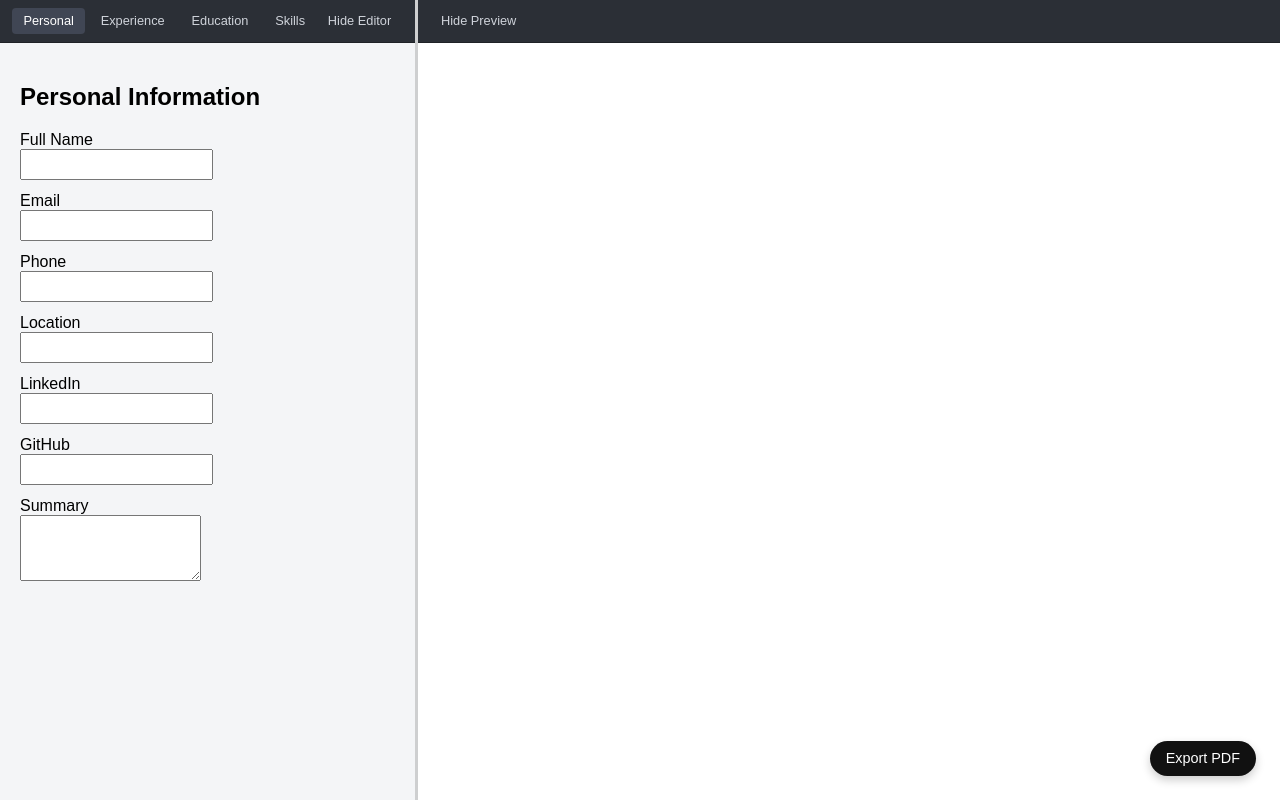
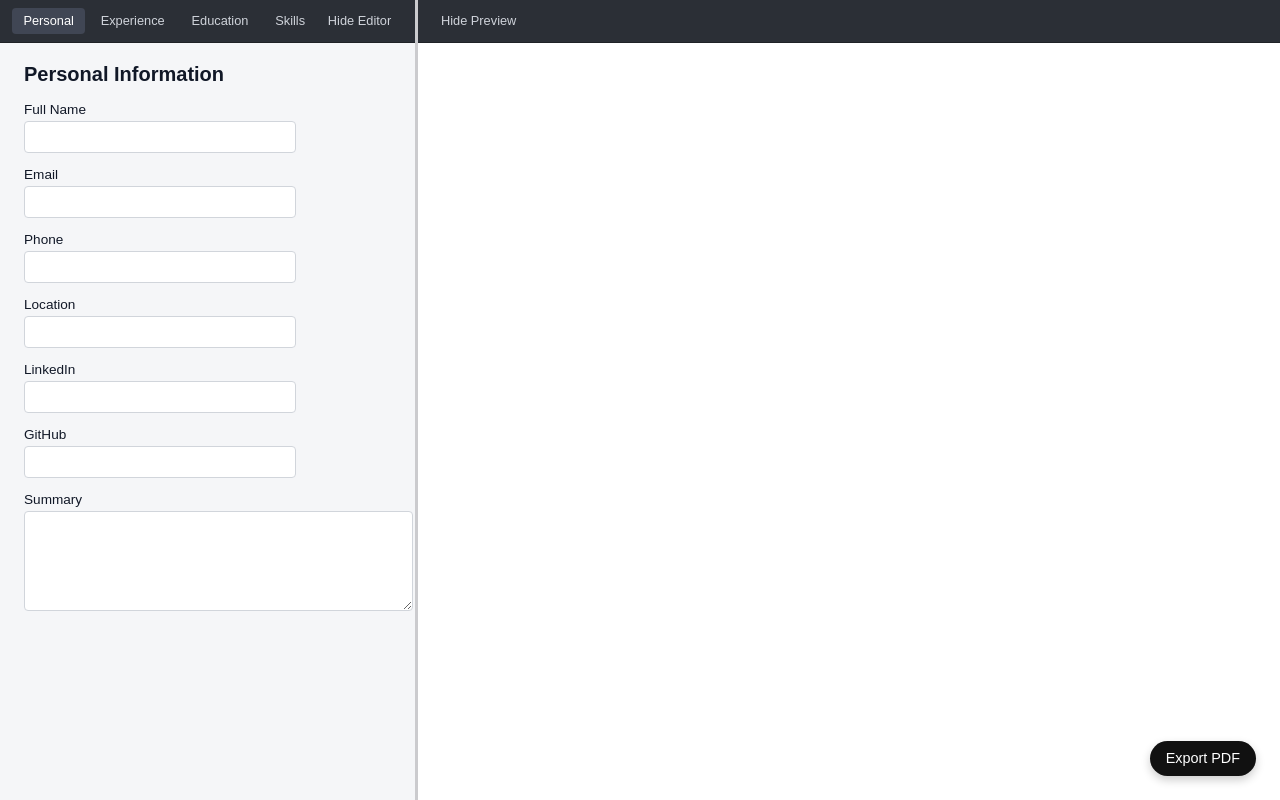
Before and after one commit to WillEdgington/react-cv-app, a React (Vite) app: page / in a window 1280 px wide. Shown: the top 800 px of the page. Built offline with nearby package versions, Linux system fonts and the light colour scheme.

Commit message:
editor panel styled

```diff
--- a/src/components/editor/sections/EducationPage.jsx
+++ b/src/components/editor/sections/EducationPage.jsx
@@ -12,9 +12,9 @@ function EducationList({ education, onDelete, onMove }) {
         </div>
 
         <div className="education-actions">
-          <button disabled={idx === 0} onClick={() => onMove(idx, -1)}>Up</button>
-          <button disabled={idx === education.length - 1} onClick={() => onMove(idx, 1)}>Down</button>
-          <button onClick={() => onDelete(item.id)}>Delete</button>
+          <button className="action-button" disabled={idx === 0} onClick={() => onMove(idx, -1)}>Up</button>
+          <button className="action-button" disabled={idx === education.length - 1} onClick={() => onMove(idx, 1)}>Down</button>
+          <button className="delete-button" onClick={() => onDelete(item.id)}>Delete</button>
         </div>
       </div>
     );
@@ -85,8 +85,9 @@ function EducationForm({ onAdd }) {
 
   return (
     <form onSubmit={handleSubmit} className="education-form">
-      <label>Institution</label><br/>
+      <label>Institution</label>
       <input
+        className="input-medium"
         name="school"
         placeholder="Enter Institution..."
         value={form.school}
@@ -97,8 +98,9 @@ function EducationForm({ onAdd }) {
         <div className="field-error">{errors.school}</div>
       )}
 
-      <label>Qualification</label><br />
+      <label>Qualification</label>
       <input
+        className="input-medium"
         name="qualification"
         placeholder="Enter Qualification..."
         value={form.qualification}
@@ -109,8 +111,10 @@ function EducationForm({ onAdd }) {
         <div className="field-error">{errors.qualification}</div>
       )}
 
-      <label>Start year</label><br />
+      <div className="date-row">
+        <label>Start year
           <input
+            className="input-small"
             type="number"
             name="startYear"
             placeholder="YYYY"
@@ -123,9 +127,11 @@ function EducationForm({ onAdd }) {
           {errors.startYear && (
             <div className="field-error">{errors.startYear}</div>
           )}
+        </label>
 
-      <label>End year</label><br />
+        <label>End year
           <input
+            className="input-small"
             type="number"
             name="endYear"
             placeholder="YYYY"
@@ -138,15 +144,17 @@ function EducationForm({ onAdd }) {
           {errors.endYear && (
             <div className="field-error">{errors.endYear}</div>
           )}
+        </label>
+      </div>
 
-      <label>Description</label><br />
+      <label>Description</label>
       <textarea
         name="description"
         placeholder="Enter Description (optional)..."
         rows={4}
         value={form.description}
         onChange={handleChange}
-      /><br />
+      />
       {errors.description && (
         <div className="field-error">{errors.description}</div>
       )}
--- a/src/components/editor/sections/PersonalPage.jsx
+++ b/src/components/editor/sections/PersonalPage.jsx
@@ -16,24 +16,24 @@ export default function PersonalPage() {
       <h2>Personal Information</h2>
 
       <label>Full Name</label>
-      <input name="name" value={personal.name} onChange={handleChange} />
+      <input className="input-medium" name="name" value={personal.name} onChange={handleChange} />
 
       <label>Email</label>
-      <input name="email" value={personal.email} onChange={handleChange} />
+      <input className="input-medium" name="email" value={personal.email} onChange={handleChange} />
 
       <label>Phone</label>
-      <input name="phone" value={personal.phone} onChange={handleChange} />
+      <input className="input-medium" name="phone" value={personal.phone} onChange={handleChange} />
 
       <label>Location</label>
-      <input name="location" value={personal.location} onChange={handleChange} />
+      <input className="input-medium" name="location" value={personal.location} onChange={handleChange} />
 
       <label>LinkedIn</label>
-      <input name="linkedin" value={personal.linkedin} onChange={handleChange} />
+      <input className="input-medium" name="linkedin" value={personal.linkedin} onChange={handleChange} />
 
       <label>GitHub</label>
-      <input name="github" value={personal.github} onChange={handleChange} />
+      <input className="input-medium" name="github" value={personal.github} onChange={handleChange} />
 
-      <label>Summary</label><br/>
+      <label>Summary</label>
       <textarea
         name="summary"
         rows={4}
--- a/src/components/editor/sections/SkillsPage.jsx
+++ b/src/components/editor/sections/SkillsPage.jsx
@@ -8,15 +8,15 @@ function SkillsList({ skills, onDelete, onMove }) {
       <strong>{skill.name}</strong>
 
         <div className="skill-actions">
-          <button disabled={idx === 0} onClick={() => onMove(idx, -1)}>Up</button>
-          <button disabled={idx === skills.length - 1} onClick={() => onMove(idx, 1)}>Down</button>
-          <button onClick={() => onDelete(skill.id)}>Delete</button>
+          <button className="action-button" disabled={idx === 0} onClick={() => onMove(idx, -1)}>Up</button>
+          <button className="action-button" disabled={idx === skills.length - 1} onClick={() => onMove(idx, 1)}>Down</button>
+          <button className="delete-button" onClick={() => onDelete(skill.id)}>Delete</button>
         </div>
       </div>
     );
   }
   return (
-    <div className="skills-list">
+    <div className="skills-list-editor">
       {skills.map((skill, idx) => skillsBox(skill, idx))}
     </div>
   );
@@ -60,6 +60,7 @@ function SkillsForm({ onAdd }) {
     <form onSubmit={handleSubmit} className="skills-form">
       <label>Skill</label>
       <input
+        className="input-medium"
         placeholder="Enter Skill..."
         value={name}
         onChange={handleChange}
--- a/src/styles/app.css
+++ b/src/styles/app.css
@@ -11,11 +11,9 @@ body {
 .cv-panel,
 .editor-panel {
   flex: 1;
-  border-right: 3px solid rgba(0, 0, 0, 0.158);
   display: flex;
   flex-direction: column;
   min-height: 0;
-  background: #f4f5f7;
 }
 
 .toolbar {
--- a/src/styles/editor.css
+++ b/src/styles/editor.css
@@ -1,5 +1,15 @@
+.editor-panel {
+  border-right: 3px solid #cbcbce;
+  background: #f5f6f8;
+  color: #1f2933;
+  height: 100%;
+}
+
 .section {
-  padding: 20px;
+  padding: 1.25rem 1.5rem 2rem;
+  width: 90%;
+  max-width: min(720px, 100%);
+  margin: 0 auto;
 
   overflow-y: auto;
   overflow-x: hidden;
@@ -8,18 +18,193 @@
   scrollbar-width: none;
 }
 
-input {
+.section h2 {
+  font-size: 1.25rem;
+  font-weight: 700;
+  margin: 0 0 1rem;
+  color: #111827;
+}
+
+/* form styles */
+
+.section form {
+  display: flex;
+  flex-direction: column;
+}
+
+.section label {
   display: block;
-  margin-bottom: 12px;
-  padding: 6px;
+  font-size: 0.85rem;
+  font-weight: 500;
+  color: #111827;
+  margin: 0.85rem 0 0.25rem;
+}
+
+.section input,
+.section textarea {
+  width: 100%;
+  padding: 0.45rem;
+  font-size: 0.9rem;
+  border-radius: 4px;
+  border: 1px solid #d1d5db;
+  background: #ffffff;
+  color: #111827;
+}
+
+.section textarea {
+  line-height: 1.45;
+}
+
+.section input:focus,
+.section textarea:focus {
+  outline: none;
+  border-color: #2b2f36;
+}
+
+.section form button {
+  margin-top: 1rem;
+  margin-right: auto;
+  padding: 0.4rem 0.75rem;
+  font-size: 0.75rem;
+  font-weight: 500;
+  border-radius: 4px;
+  background: #111;
+  color: #fff;
+  cursor: pointer;
+}
+
+.section form button:hover {
+  background: #000;
+}
+
+.section input.input-small {
+  width: 3.5rem;
+}
+
+.section input.input-medium {
+  width: 16rem;
 }
 
 .field-error {
-  color: #c62828;
-  font-size: 0.85rem;
-  margin-top: 4px;
+  color: #b91c1c;
+  font-size: 0.7rem;
+  margin-top: 0.25rem;
 }
 
 input:has(+ .field-error) {
-  border-color: #c62828;
+  border-color: #b91c1c;
 }
+
+.date-row {
+  display: flex;
+  align-items: center;
+  gap: 1rem;
+  margin-top: 0.25rem;
+}
+
+.date-row label {
+  display: grid;
+}
+
+.checkbox-row {
+  display: flex;
+  align-items: center;
+  gap: 0.5rem;
+  margin-top: 0.75rem;
+  width: fit-content;
+}
+
+.checkbox-row label {
+  display: inline;
+  margin: 0;
+  font-size: 0.85rem;
+  white-space: nowrap;
+}
+
+/* item list/boxes styles */
+
+.skills-list-editor,
+.experience-list,
+.education-list {
+  margin-bottom: 1.25rem;
+}
+
+.skill-box,
+.experience-box,
+.education-box {
+  display: flex;
+  justify-content: space-between;
+  align-items: center;
+  padding: 0.5rem 0.6rem;
+  margin-bottom: 0.35rem;
+  border-radius: 4px;
+  background: #ffffff;
+  border: 1px solid #e5e7eb;
+}
+
+.skill-box strong,
+.experience-summary strong,
+.education-summary strong {
+  font-size: 0.85rem;
+  font-weight: 600;
+}
+
+.experience-summary div,
+.education-summary div {
+  font-size: 0.85rem;
+  color: #4b5563;
+}
+
+/* action buttons styles */
+
+.skill-actions,
+.experience-actions,
+.education-actions {
+  display: flex;
+  gap: 0.25rem;
+}
+
+.skill-actions button,
+.experience-actions button,
+.education-actions button {
+  padding: 0.25rem 0.45rem;
+  font-size: 0.75rem;
+  border-radius: 4px;
+  cursor: pointer;
+}
+
+.skill-actions button.action-button,
+.experience-actions button.action-button,
+.education-actions button.action-button {
+  border: 1px solid #d1d5db;
+  background: transparent;
+  color: #111827;
+}
+
+.skill-actions button.action-button:hover,
+.experience-actions button.action-button:hover,
+.education-actions button.action-button:hover {
+  background: #eef0f3;
+}
+
+.skill-actions button:disabled,
+.experience-actions button:disabled,
+.education-actions button:disabled {
+  opacity: 0.35;
+  cursor: default;
+}
+
+.skill-actions button.delete-button,
+.experience-actions button.delete-button,
+.education-actions button.delete-button {
+  border: 1px solid #b91c1c;
+  background: #b91c1c;
+  color: #f7f7f7;
+}
+
+.skill-actions button.delete-button:hover,
+.experience-actions button.delete-button:hover,
+.education-actions button.delete-button:hover {
+  background: #e00b0b;
+  color: #ffffff;
+}
```
Also changed, not shown: src/components/editor/sections/ExperiencePage.jsx (+15 -8 lines). Lines whose indentation alone changed are shown as unchanged.
